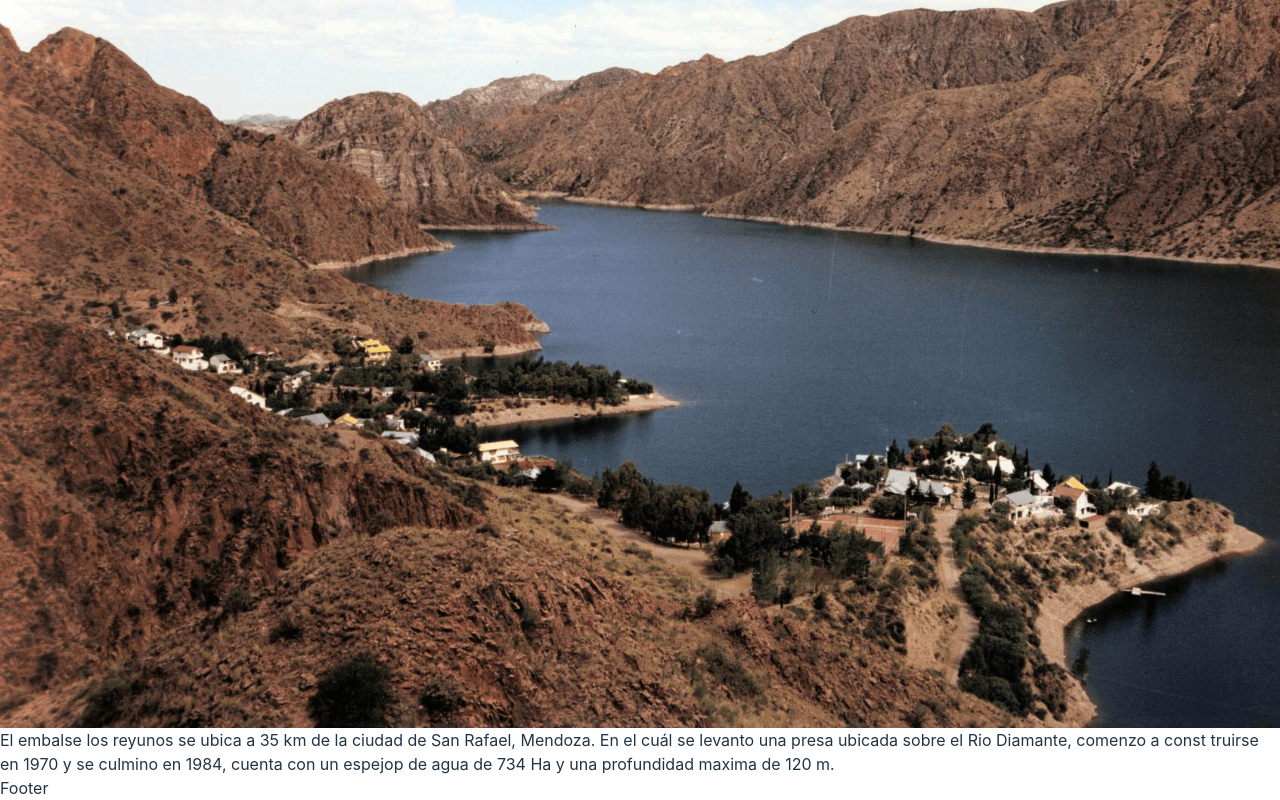
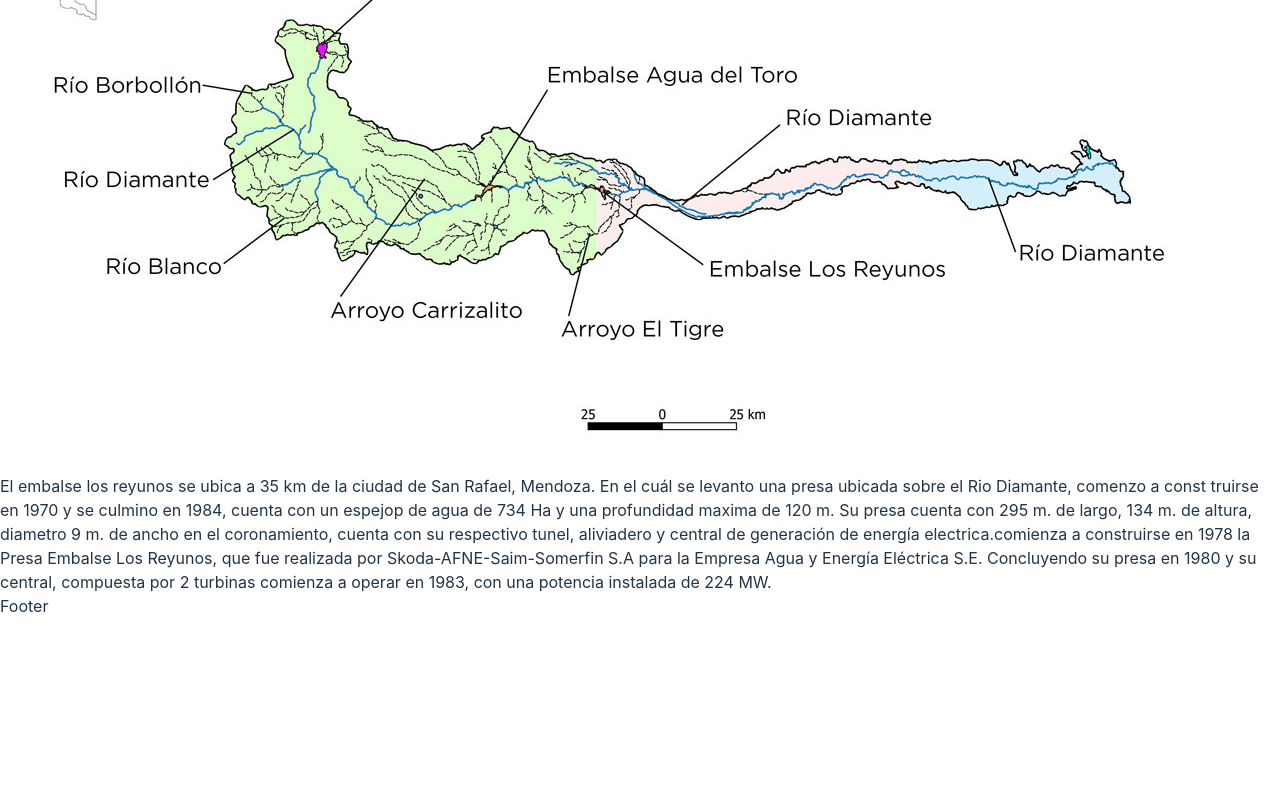
Before and after one commit to ezequielmariscal/Proyecto-infoReyunos, a React (Vite) app in the folder frontend/infoReyunos/: page / in a window 1280 px wide. Shown: the part 1613-2413 px from the top of the page. After the commit the page ends 2231 px from the top, so only its background shows below. Built offline with nearby package versions, Linux system fonts and the light colour scheme.

Commit message:
Add_fonts&texts

```diff
--- a/frontend/infoReyunos/src/components/Blogs/Blogs.jsx
+++ b/frontend/infoReyunos/src/components/Blogs/Blogs.jsx
@@ -1,24 +1,32 @@
 import React from 'react'
 import reyunos from '/src/assets/images/reyunos1.png'
+import mapaDiamante from '/src/assets/images/mapaDiamante.png'
 
 function Blogs() {
   return (
     <div>
-      <article className='text-black'>
+        <article className='text-black bg-green shadow overflow-hidden rounded'>
           <div>
-            <h2>2.Localización</h2>
-            <img src={reyunos}></img>
+            <h2 className='text-xl font-semibold '>2.Localización</h2>
+            <img className='object-cover object-center' src={mapaDiamante}></img>
           </div>
-            <div>
-              <p>
+            <div className='p-5 space-y-3 leading-normal'>
+              <p className='text-slate-8'>
                 El embalse los reyunos se ubica a 35 km de la ciudad de San Rafael, Mendoza.
                 En el cuál se levanto una presa ubicada sobre el Rio Diamante, comenzo a const
                 truirse en 1970 y se culmino en 1984, cuenta con un espejop de agua de 734 Ha
                 y una profundidad maxima de 120 m.
+                Su presa cuenta con 295 m. de largo, 134 m. de altura, diametro 9 m. de ancho en
+                el coronamiento, cuenta con su respectivo tunel, aliviadero y central de generación
+                de energía electrica.comienza a construirse en 1978 la Presa Embalse Los Reyunos,
+                que fue realizada por Skoda-AFNE-Saim-Somerfin S.A para la Empresa Agua y Energía
+                Eléctrica S.E. Concluyendo su presa en 1980 y su central, compuesta por 2 turbinas
+                comienza a operar en 1983, con una potencia instalada de 224 MW.
               </p>
 
             </div>
         </article>
+
 
     </div>
   )
```
Also changed, not shown: frontend/infoReyunos/src/assets/images/mapaDiamante.png (added).
